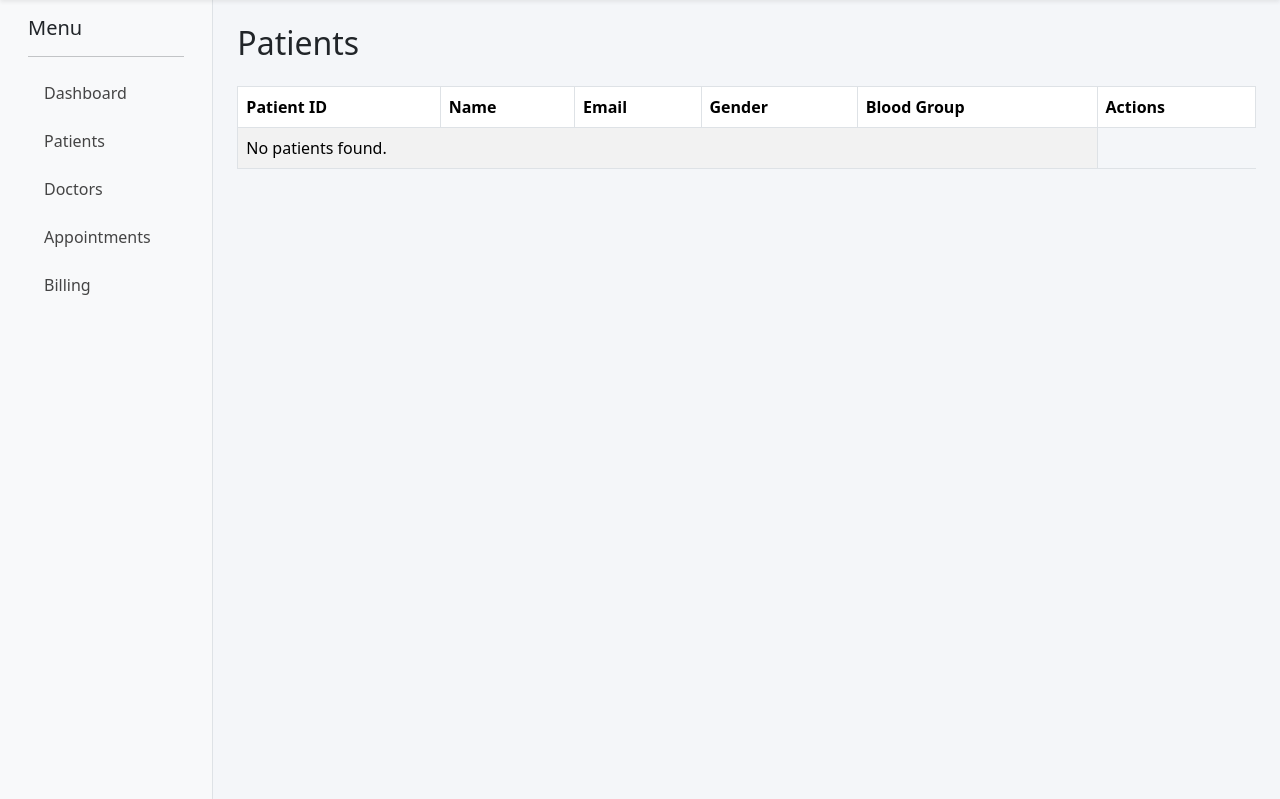
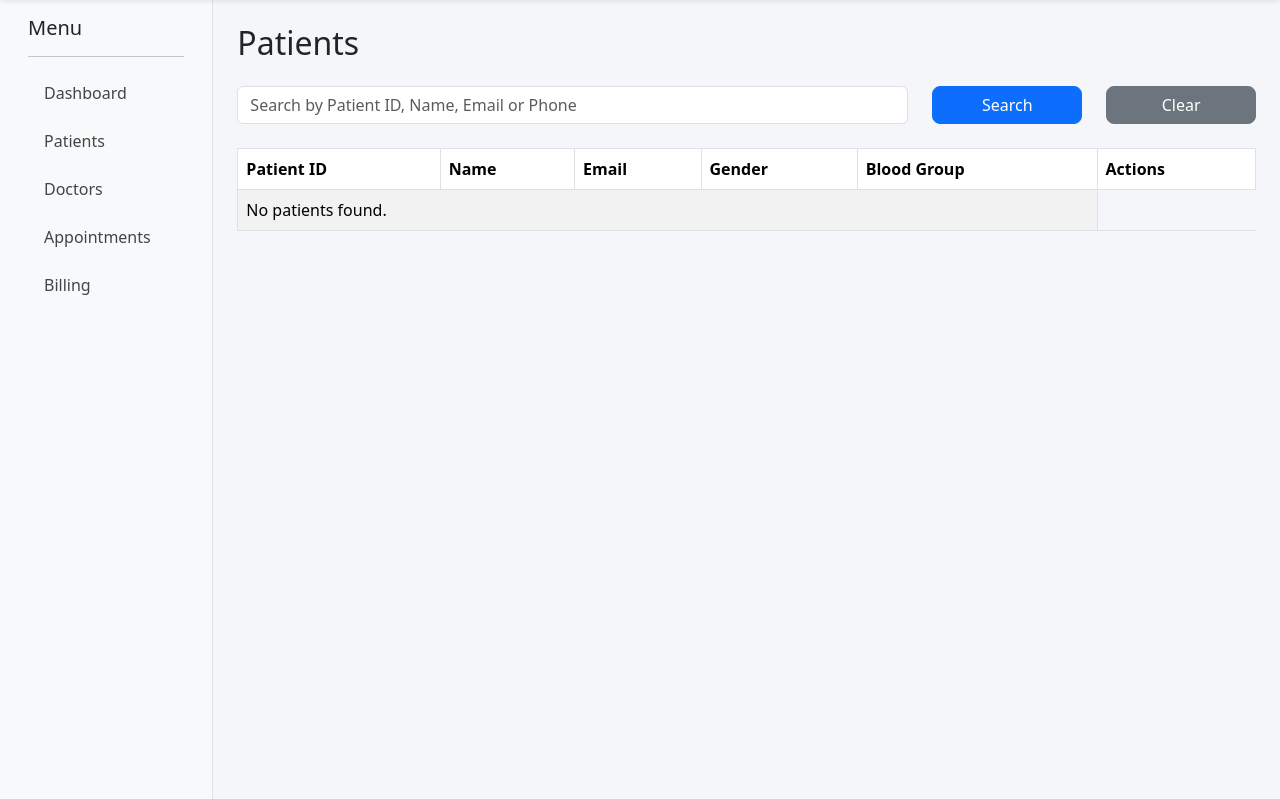
Before and after one commit to Ritesh-Tiwari/shms, a Django app: page /patients/list/ in a window 1280 px wide. Shown: the part 56-855 px from the top of the page. Run offline with Django 5.2, Linux system fonts and the light colour scheme; data that the repository does not hold is empty.

Commit message:
Implement patient search functionality

```diff
--- a/patients/views.py
+++ b/patients/views.py
@@ -1,6 +1,7 @@
 from django.contrib import messages
 from django.shortcuts import redirect, render, get_object_or_404
 from django.http import HttpResponse
+from django.db.models import Q
 
 from .models import Patient
 from accounts.forms import UserRegistrationForm
@@ -59,15 +60,35 @@ def register_patient(request):
 
 def patient_list(request):
 
+    query = request.GET.get("q", "").strip()
+
     patients = Patient.objects.select_related("user")
+
+    if query:
+
+        patients = patients.filter(
+
+            Q(patient_id__icontains=query)
+
+            | Q(user__first_name__icontains=query)
+
+            | Q(user__last_name__icontains=query)
+
+            | Q(user__email__icontains=query)
+
+            | Q(user__phone_number__icontains=query)
+
+        )
 
     return render(
         request,
         "patients/list.html",
         {
             "patients": patients,
+            "query": query,
         },
     )
+
 
 def patient_detail(request, pk):
 
--- a/templates/patients/list.html
+++ b/templates/patients/list.html
@@ -7,6 +7,49 @@ Patients
 {% block content %}
 
 <h2 class="mb-4">Patients</h2>
+
+<form method="get" class="mb-4">
+
+    <div class="row">
+
+        <div class="col-md-8">
+
+            <input
+                type="text"
+                name="q"
+                class="form-control"
+                placeholder="Search by Patient ID, Name, Email or Phone"
+                value="{{ query }}">
+
+        </div>
+
+        <div class="col-md-2">
+
+            <button
+                type="submit"
+                class="btn btn-primary w-100">
+
+                Search
+
+            </button>
+
+        </div>
+
+        <div class="col-md-2">
+
+            <a
+                href="{% url 'patients:list' %}"
+                class="btn btn-secondary w-100">
+
+                Clear
+
+            </a>
+
+        </div>
+
+    </div>
+
+</form>
 
 <table class="table table-bordered table-striped">
 
```
